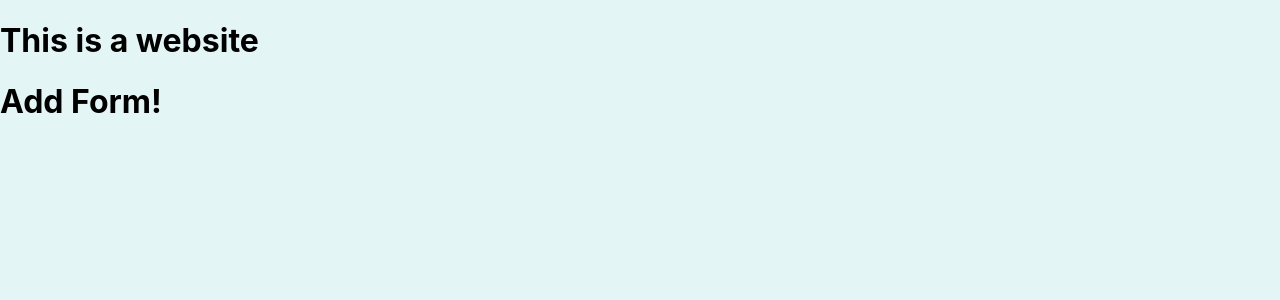
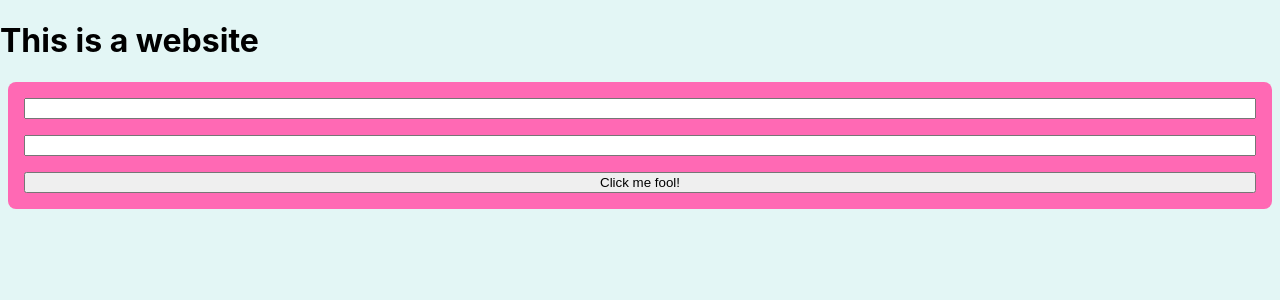
Before and after one commit to SeanPed/react-stuff, a React (Vite) app: page /add in a window 1280 px wide. Shown: the top 300 px of the page. Built offline with nearby package versions, Linux system fonts and the light colour scheme.

Commit message:
Adding styling and functionality to the form

```diff
--- a/src/app/App.tsx
+++ b/src/app/App.tsx
@@ -2,6 +2,7 @@ import React from 'react';
 import { BrowserRouter, Routes, Route } from 'react-router-dom';
 import Dashboard from './pages/Dashboard/Dashboard';
 import Stuff from './pages/stuff/Stuff';
+import AddForm from './components/AddForm/AddForm';
 
 function App(): JSX.Element {
   return (
@@ -11,7 +12,7 @@ function App(): JSX.Element {
         <Route path="/" element={<Dashboard />} />
         {/* <Route path="/about" element={<p>About</p>} />
         <Route path="/motivation" element={<p>Motivation</p>} /> */}
-        <Route path="/add" element={<h1>Add Form!</h1>} />
+        <Route path="/add" element={<AddForm />} />
         <Route path="/stuff" element={<Stuff />}>
           <Route path=":thingID" element={<Stuff />}></Route>
         </Route>
--- a/src/app/components/AddForm/AddForm.tsx
+++ b/src/app/components/AddForm/AddForm.tsx
@@ -1,13 +1,24 @@
 import React from 'react';
+import styled from 'styled-components';
 
 export default function AddForm(): JSX.Element {
   return (
     <>
-      <form action="">
+      <Form action="">
         <input type="text" />
         <input type="text" />
         <button type="submit">Click me fool!</button>
-      </form>
+      </Form>
     </>
   );
 }
+
+const Form = styled.form`
+  background: hotpink;
+  display: flex;
+  flex-direction: column;
+  gap: 1rem;
+  margin: 0.5rem;
+  padding: 1rem;
+  border-radius: 0.5rem;
+`;
```
